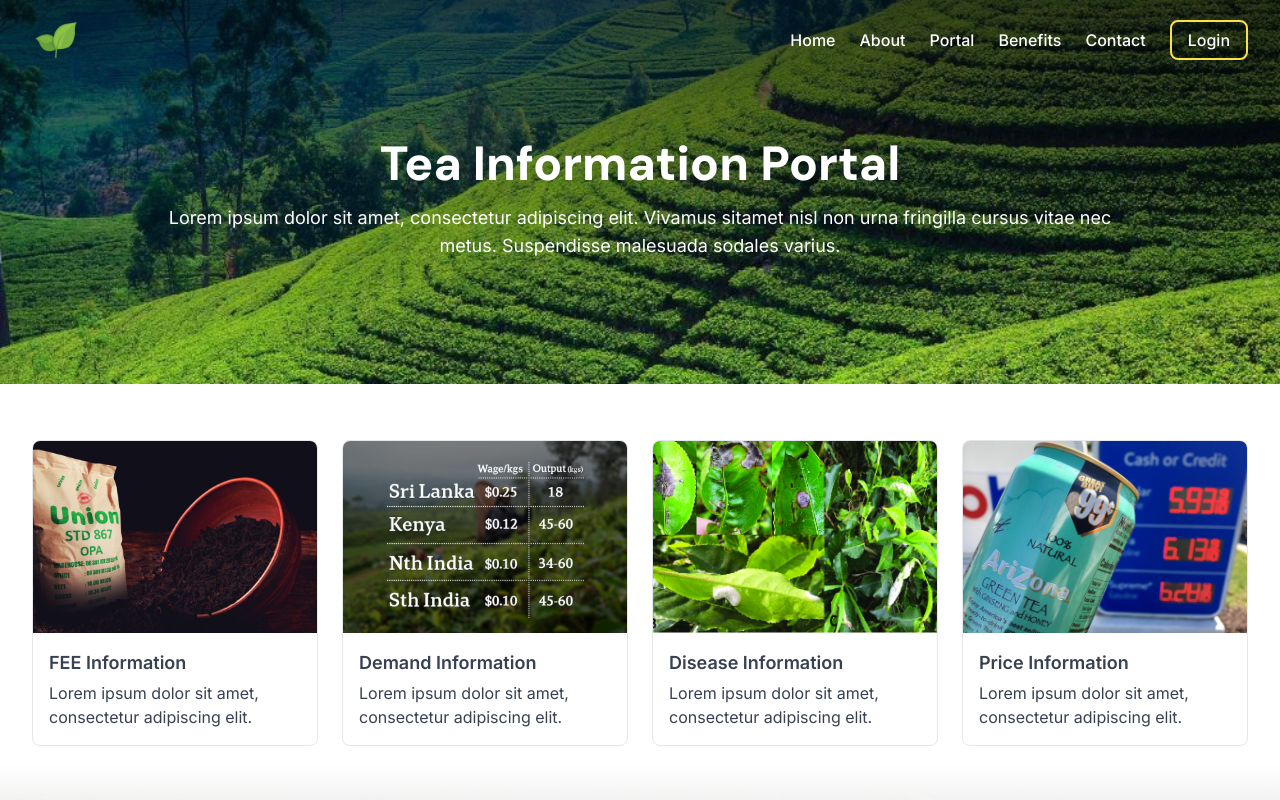
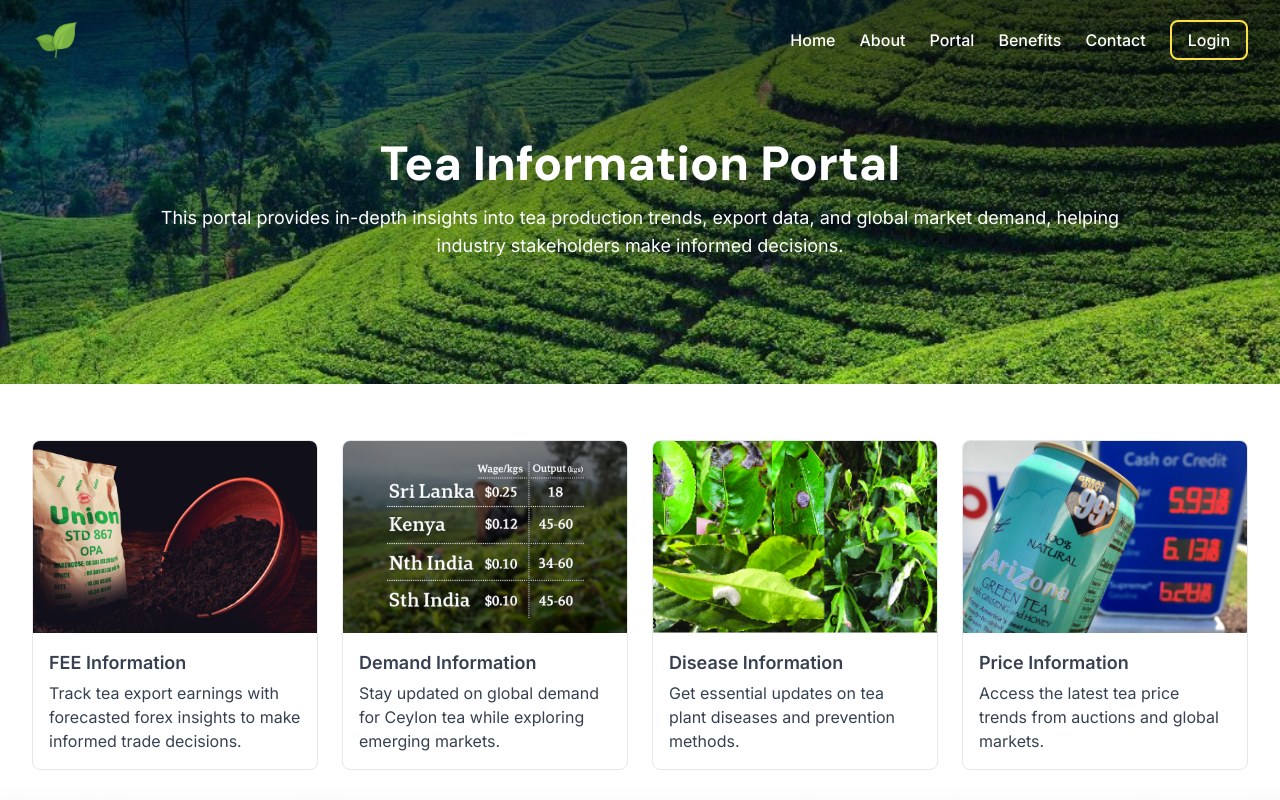
Before and after one commit to hasithapeiris/tea-plantation-portal, a React (Vite) app in the folder frontend/: page /portal in a window 1280 px wide. Shown: the top 800 px of the page. Built offline with nearby package versions, Linux system fonts and the light colour scheme.

Commit message:
fix: update frontend content

```diff
--- a/frontend/src/components/MainCarousel.tsx
+++ b/frontend/src/components/MainCarousel.tsx
@@ -5,25 +5,25 @@ import { Header_1, Header_2, Header_3 } from "../assets";
 const slides = [
   {
     image: Header_1,
-    text: "WELOCME TO TEA INFORMATION PORTAL",
+    text: "Welcome to Tea Information Portal",
     subText:
-      "Lorem ipsum dolor sit amet, consectetur adipiscing elit. Vivamus sit amet nisl non urna fringilla cursus vitae nec metus. Suspendisse malesuada sodales varius.",
+      "Our platform provides in-depth insights into tea production trends, export data, and global market demand, helping industry stakeholders make informed decisions.",
   },
   {
     image: Header_2,
-    text: "PREDICTIVE INFORMATION",
+    text: "Predictive Information",
     subText:
-      "Lorem ipsum dolor sit amet, consectetur adipiscing elit. Vivamus sit amet nisl non urna fringilla cursus vitae nec metus. Suspendisse malesuada sodales varius.",
-    buttonText: "READ FULL STORY",
-    buttonLink: "#news",
+      "Stay ahead with our tea production forecasting tools, powered by machine learning. Get real-time insights on production volumes, and future trends to optimize cultivation and export strategies.",
+    buttonText: "Read Full Story",
+    buttonLink: "/news",
   },
   {
     image: Header_3,
-    text: "CURRENT TRENDS",
+    text: "Current Trends",
     subText:
-      "Lorem ipsum dolor sit amet, consectetur adipiscing elit. Vivamus sit amet nisl non urna fringilla cursus vitae nec metus. Suspendisse malesuada sodales varius.",
-    buttonText: "READ FULL STORY",
-    buttonLink: "#news",
+      "Our platform analyzes forex earnings from tea exports, helping businesses understand currency fluctuations, export revenue trends, and future market predictions.",
+    buttonText: "Read Full Story",
+    buttonLink: "/news",
   },
 ];
 
@@ -62,7 +62,7 @@ const MainCarousel: React.FC = () => {
                 className="wrapper-header absolute inset-0 flex flex-col justify-center items-center text-center text-white"
               >
                 <h1 className="font-heading text-5xl font-extrabold mb-4 animate-fade-in md:text-7xl">
-                  {slide.text}
+                  {slide.text.toUpperCase()}
                 </h1>
                 {slide.subText && (
                   <p className="text-lg md:text-xl font-normal mb-4 animate-fade-in-delay">
@@ -75,7 +75,7 @@ const MainCarousel: React.FC = () => {
                     href={slide.buttonLink}
                     className="bg-yellow-300 text-black py-2 px-4 rounded-lg font-semibold animate-fade-in-extra-delay"
                   >
-                    {slide.buttonText}
+                    {slide.buttonText.toUpperCase()}
                   </a>
                 )}
               </div>
--- a/frontend/src/pages/ForexForecast.tsx
+++ b/frontend/src/pages/ForexForecast.tsx
@@ -8,7 +8,7 @@ const ForexForecast = () => {
   const [charts, setCharts] = useState([]);
   const title = "Forecasted Foreign Exchange Earnings";
   const description =
-    "Lorem ipsum dolor sit amet, consectetur adipiscing elit. Vivamus sitamet nisl non urna fringilla cursus vitae nec metus. Suspendisse malesuada sodales varius.";
+    "Forecast foreign exchange earnings affecting the tea industry. Stay prepared for currency shifts and optimize export strategies with ARIMA-driven forecasts.";
 
   useEffect(() => {
     fetchData();
--- a/frontend/src/pages/ForexPortal.tsx
+++ b/frontend/src/pages/ForexPortal.tsx
@@ -32,7 +32,7 @@ const ForexPortal = () => {
   const image = Header_1;
   const title = "Tea Information Forex Portal";
   const description =
-    "Lorem ipsum dolor sit amet, consectetur adipiscing elit. Vivamus sitamet nisl non urna fringilla cursus vitae nec metus. Suspendisse malesuada sodales varius.";
+    "Stay ahead with our tea production and forex forecasting tools, powered by machine learning. Get forecasted insights on production volumes, and foreign exchange earnings.";
 
   const cards = [
     {
--- a/frontend/src/pages/ForexPrediction.tsx
+++ b/frontend/src/pages/ForexPrediction.tsx
@@ -16,7 +16,7 @@ const ForexPrediction: React.FC = () => {
 
   const title = "Predict Foreign Exchange Earnings (FEE)";
   const description =
-    "Lorem ipsum dolor sit amet, consectetur adipiscing elit. Vivamus sitamet nisl non urna fringilla cursus vitae nec metus. Suspendisse malesuada sodales varius.";
+    "Here you can predict foreign exchange earnings based on the past production and export data. Fill the form and click predict button to get the predicted FEE.";
 
   const handleChange = (e: React.ChangeEvent<HTMLInputElement>): void => {
     const { name, value } = e.target;
--- a/frontend/src/pages/HighGrownForecast.tsx
+++ b/frontend/src/pages/HighGrownForecast.tsx
@@ -8,7 +8,7 @@ const HighGrownForecast = () => {
   const [charts, setCharts] = useState([]);
   const title = "Forecasted High Grown Production";
   const description =
-    "Lorem ipsum dolor sit amet, consectetur adipiscing elit. Vivamus sitamet nisl non urna fringilla cursus vitae nec metus. Suspendisse malesuada sodales varius.";
+    "Get future projections for high-grown tea, prized for its delicate aroma and premium quality. Plan your business with reliable forecasts for 2024-2028.";
 
   useEffect(() => {
     fetchData();
--- a/frontend/src/pages/LowGrownForecast.tsx
+++ b/frontend/src/pages/LowGrownForecast.tsx
@@ -8,7 +8,7 @@ const LowGrownForecast = () => {
   const [charts, setCharts] = useState([]);
   const title = "Forecasted Low Grown Production";
   const description =
-    "Lorem ipsum dolor sit amet, consectetur adipiscing elit. Vivamus sitamet nisl non urna fringilla cursus vitae nec metus. Suspendisse malesuada sodales varius.";
+    "Forecast the production of low-grown tea region, known for its strong flavor and high demand, from 2024 to 2028. Use ARIMA-based insights to plan cultivation and exports effectively.";
 
   useEffect(() => {
     fetchData();
--- a/frontend/src/pages/MidGrownForecast.tsx
+++ b/frontend/src/pages/MidGrownForecast.tsx
@@ -8,7 +8,7 @@ const MidGrownForecast = () => {
   const [charts, setCharts] = useState([]);
   const title = "Forecasted Mid Grown Production";
   const description =
-    "Lorem ipsum dolor sit amet, consectetur adipiscing elit. Vivamus sitamet nisl non urna fringilla cursus vitae nec metus. Suspendisse malesuada sodales varius.";
+    "Analyze mid-grown tea production trends for the next five years. Stay ahead with accurate predictions to optimize supply chain and market strategies.";
 
   useEffect(() => {
     fetchData();
--- a/frontend/src/pages/NationalProdForecast.tsx
+++ b/frontend/src/pages/NationalProdForecast.tsx
@@ -8,7 +8,7 @@ const NationalProdForecast = () => {
   const [charts, setCharts] = useState([]);
   const title = "Forecasted National Tea Production";
   const description =
-    "Lorem ipsum dolor sit amet, consectetur adipiscing elit. Vivamus sitamet nisl non urna fringilla cursus vitae nec metus. Suspendisse malesuada sodales varius.";
+    "View Sri Lanka’s overall tea production forecast, integrating data from all elevations. Use these insights to anticipate industry trends and market fluctuations.";
 
   useEffect(() => {
     fetchData();
--- a/frontend/src/pages/Portal.tsx
+++ b/frontend/src/pages/Portal.tsx
@@ -36,31 +36,35 @@ const Portal = () => {
   const image = Header_1;
   const title = "Tea Information Portal";
   const description =
-    "Lorem ipsum dolor sit amet, consectetur adipiscing elit. Vivamus sitamet nisl non urna fringilla cursus vitae nec metus. Suspendisse malesuada sodales varius.";
+    "This portal provides in-depth insights into tea production trends, export data, and global market demand, helping industry stakeholders make informed decisions.";
 
   const cards = [
     {
       image: Tea_Export,
       title: "FEE Information",
-      description: "Lorem ipsum dolor sit amet, consectetur adipiscing elit.",
+      description:
+        "Track tea export earnings with forecasted forex insights to make informed trade decisions.",
       link: "/portal/forex",
     },
     {
       image: Tea_Exports,
       title: "Demand Information",
-      description: "Lorem ipsum dolor sit amet, consectetur adipiscing elit.",
+      description:
+        "Stay updated on global demand for Ceylon tea while exploring emerging markets.",
       link: "/portal/demand",
     },
     {
       image: Tea_Disease,
       title: "Disease Information",
-      description: "Lorem ipsum dolor sit amet, consectetur adipiscing elit.",
+      description:
+        "Get essential updates on tea plant diseases and prevention methods.",
       link: "/portal/disease",
     },
     {
       image: Tea_Price,
       title: "Price Information",
-      description: "Lorem ipsum dolor sit amet, consectetur adipiscing elit.",
+      description:
+        "Access the latest tea price trends from auctions and global markets.",
       link: "/portal/price",
     },
   ];
```
